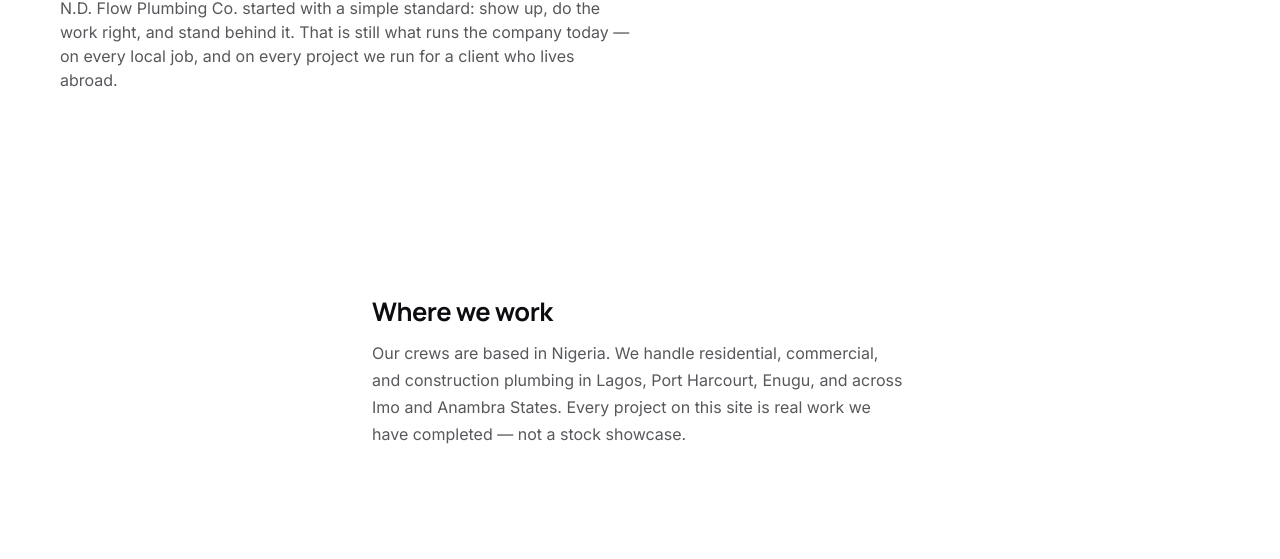
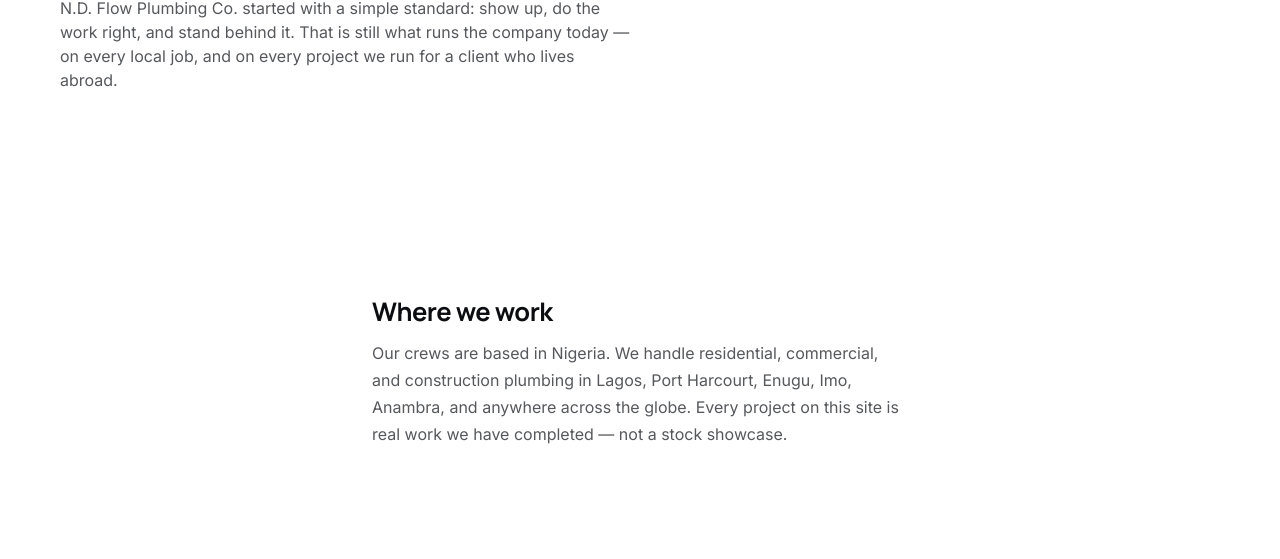
Before and after one commit to wisdombuilder28/Texas-plumber, a website: page about.html in a window 1280 px wide. Shown: the part 241-800 px from the top of the page. Drawn offline with nearby package versions, Linux system fonts and the light colour scheme.

Commit message:
update about.html

```diff
--- a/about.html
+++ b/about.html
@@ -102,7 +102,7 @@
 <section class="section-pad">
   <div class="container-tight about-block">
     <h2>Where we work</h2>
-    <p>Our crews are based in Nigeria. We handle residential, commercial, and construction plumbing in Lagos, Port Harcourt, Enugu, and across Imo and Anambra States. Every project on this site is real work we have completed — not a stock showcase.</p>
+    <p>Our crews are based in Nigeria. We handle residential, commercial, and construction plumbing in Lagos, Port Harcourt, Enugu, Imo, Anambra, and anywhere across the globe. Every project on this site is real work we have completed — not a stock showcase.</p>
   </div>
 </section>
 
```
